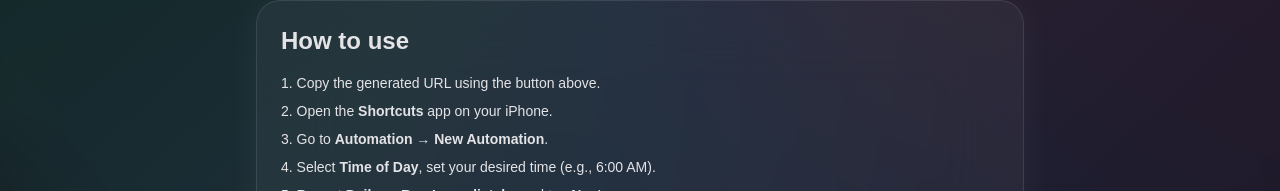
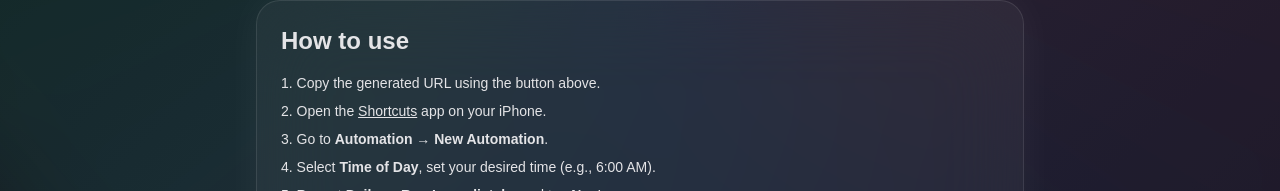
Before and after one commit to joaorato/baby-lockscreen, a Next.js app: page / in a window 1280 px wide. Shown: the part 756-947 px from the top of the page. Built offline with nearby package versions, Linux system fonts and the light colour scheme.

Commit message:
open shortcuts app directly

```diff
--- a/app/page.tsx
+++ b/app/page.tsx
@@ -234,7 +234,9 @@ export default function Home() {
         <h2 className="text-2xl font-semibold mb-4">How to use</h2>
         <ol className="list-decimal list-inside space-y-2 text-sm">
           <li>Copy the generated URL using the button above.</li>
-          <li>Open the <strong>Shortcuts</strong> app on your iPhone.</li>
+          <li>
+            Open the <a href="shortcuts://" className="underline hover:text-white">Shortcuts</a> app on your iPhone.
+          </li>
           <li>Go to <strong>Automation → New Automation</strong>.</li>
           <li>Select <strong>Time of Day</strong>, set your desired time (e.g., 6:00 AM).</li>
           <li>Repeat <strong>Daily</strong> → <strong>Run Immediately</strong>, and tap <strong>Next</strong>.</li>
```
